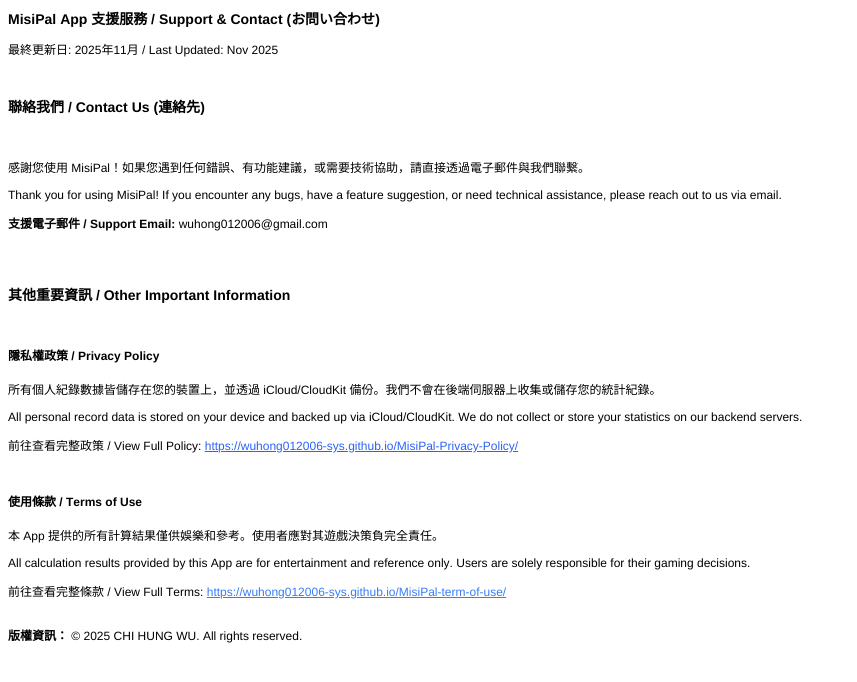
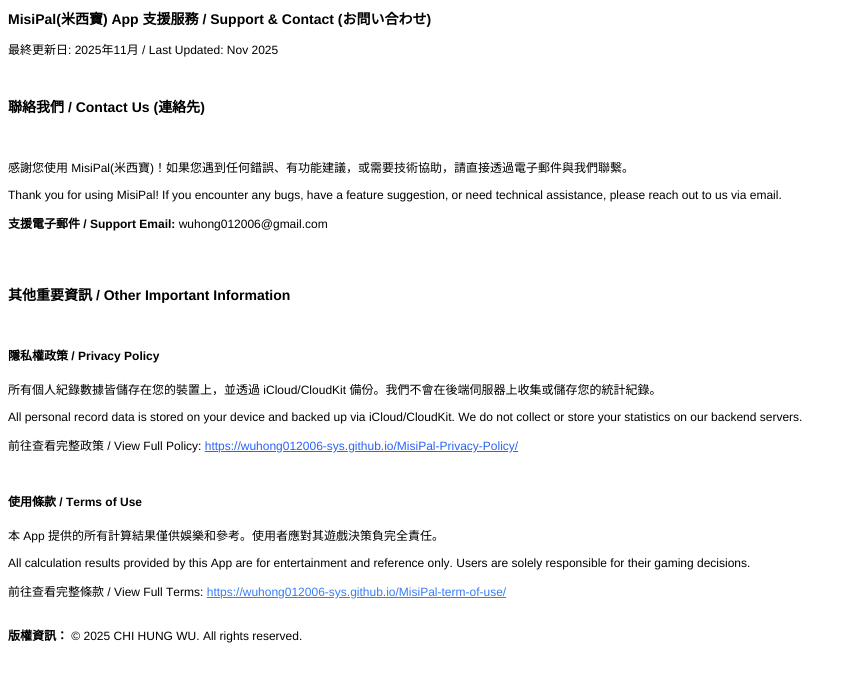
Before and after one commit to wuhong012006-sys/MisiPal-support, a plain HTML site: page index.html in a window 1280 px wide. Shown: the whole page, without its empty margins (0-857 px from the left). Drawn offline with Linux system fonts and the light colour scheme.

Commit message:
Update index.html

```diff
--- a/index.html
+++ b/index.html
@@ -26,12 +26,12 @@
   </style>
 </head>
 <body>
-<p class="p1"><span class="s1"><b>MisiPal App </b></span><span class="s2"><b>支援服務</b></span><span class="s1"><b> / Support &amp; Contact (</b></span><span class="s2"><b>お問い合わせ</b></span><span class="s1"><b>)</b><b></b></span></p>
+<p class="p1"><span class="s1"><b>MisiPal(米西寶) App </b></span><span class="s2"><b>支援服務</b></span><span class="s1"><b> / Support &amp; Contact (</b></span><span class="s2"><b>お問い合わせ</b></span><span class="s1"><b>)</b><b></b></span></p>
 <p class="p2"><span class="s3">最終更新日</span><span class="s1">: 2025</span><span class="s3">年</span><span class="s1">11</span><span class="s3">月</span><span class="s1"> / Last Updated: Nov 2025</span></p>
 <p class="p3"><span class="s1"></span><br></p>
 <h3 style="margin: 0.0px 0.0px 14.0px 0.0px; font: 14.0px Helvetica; -webkit-text-stroke: #000000"><span class="s2"><b>聯絡我們</b></span><span class="s1"><b> / Contact Us (</b></span><span class="s2"><b>連絡先</b></span><span class="s1"><b>)</b><b></b></span></h3>
 <h3 style="margin: 0.0px 0.0px 14.0px 0.0px; font: 12.0px Helvetica; -webkit-text-stroke: #000000; min-height: 14.0px"><span class="s1"></span><br></h3>
-<p class="p6"><span class="s1">感謝您使用</span><span class="s4"> MisiPal</span><span class="s1">！如果您遇到任何錯誤、有功能建議，或需要技術協助，請直接透過電子郵件與我們聯繫。</span></p>
+<p class="p6"><span class="s1">感謝您使用</span><span class="s4"> MisiPal(米西寶)</span><span class="s1">！如果您遇到任何錯誤、有功能建議，或需要技術協助，請直接透過電子郵件與我們聯繫。</span></p>
 <p class="p2"><span class="s1">Thank you for using MisiPal! If you encounter any bugs, have a feature suggestion, or need technical assistance, please reach out to us via email.</span></p>
 <p class="p2"><span class="s3"><b>支援電子郵件</b></span><span class="s1"><b> / Support Email:</b> wuhong012006@gmail.com</span></p>
 <p class="p7"><span class="s1"></span><br></p>
```
